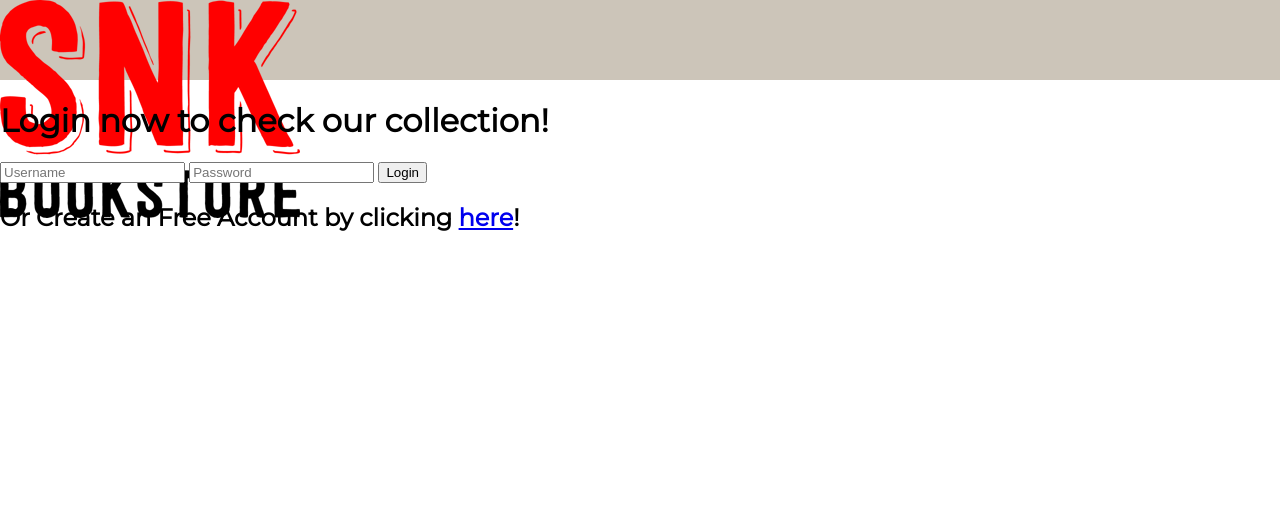
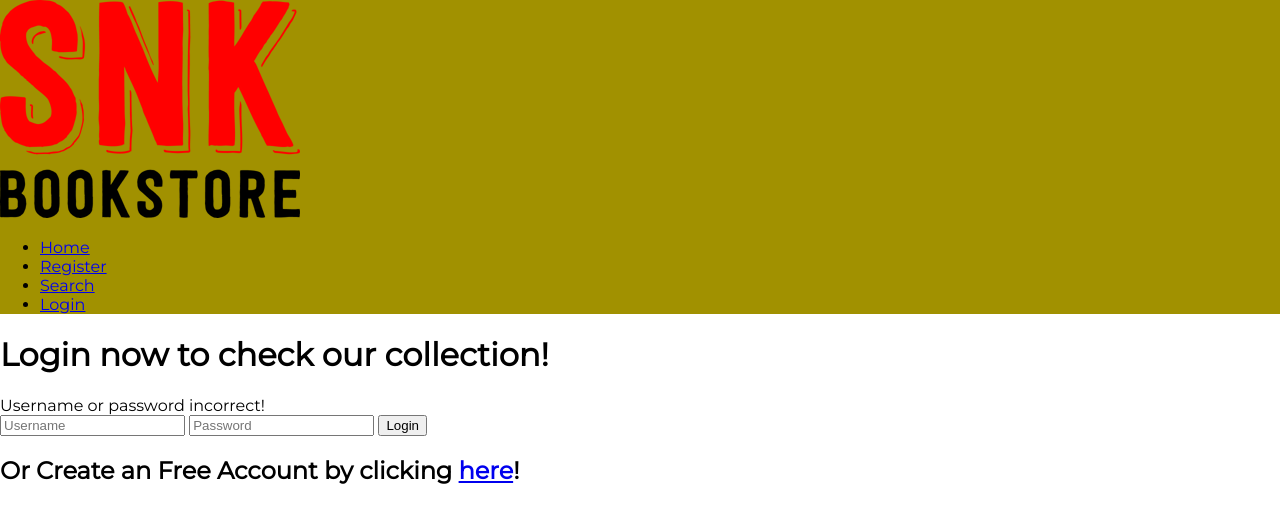
Before and after one commit to feecarvalho/project1, a Flask app: page /login in a window 1280 px wide. Shown: the top 523 px of the page. Run offline with Flask 2, Linux system fonts and the light colour scheme.

Commit message:
Adjust Login and Logout feature

```diff
--- a/application.py
+++ b/application.py
@@ -29,12 +29,18 @@ Session(app)
 
 @app.route("/")
 def index():
-    return render_template("index.html", )
+    if session.get('logged_in'):
+        return render_template("index.html", status="loggedin")
+    else:
+        return render_template("index.html")
 
 
 @app.route("/register", methods=['POST', 'GET'])
 def register():
-    message = None
+    message = ""
+    if session.get('logged_in'):
+        session['logged_in'] = True
+        return render_template("index.html", message="You are already registered!")
     if request.method == "POST":
         username = request.form.get("username")
         pass1 = request.form.get("pass1")
@@ -49,24 +55,31 @@ def register():
             return render_template('register.html', message=message)
         db.execute("INSERT INTO accounts (username, password) VALUES (:username, :password)", {"username": username, "password": password})
         db.commit()
-    message = "New account created successfully!"
+        message = "New account created successfully! Please login to start using SNK Bookstore!"
+        return render_template("login.html", message=message)
     return render_template("register.html", message=message)
 
 
 @app.route("/login", methods=['POST', 'GET'])
 def login():
     message = None
+    if session.get('logged_in'):
+        session['logged_in'] = True
+        return render_template("index.html", message="You already logged in!")
     if request.method == "POST":
         username = request.form.get("username")
         password = request.form.get("password")
-        connection = db.execute("SELECT * FROM accounts WHERE username = :username AND password = :password", {"username": username, "password": password}).fetchall()
-        if connection[0] == username and connection[1] == password:
+        connection = db.execute("SELECT * FROM accounts WHERE username = :username AND password = :password", {"username": username, "password": password}).fetchone()
+        if connection is not None:
             message = "Login successfull"
-            return render_template("index.html", message=message)
-    message = "Username or password incorrect!"
-    return render_template("login.html", message=message)
+            session['logged_in'] = True
+            session['username'] = username
+            return render_template("index.html", message=message, status="loggedin")
+    return render_template("login.html", message="Username or password incorrect!", status="loggedout")
 
 
 @app.route("/logout")
 def logout():
-    return render_template("logout.html")
+    session['logged_in'] = False
+    session['username'] = ''
+    return render_template("logout.html", status="loggedout")
--- a/static/style.css
+++ b/static/style.css
@@ -5,10 +5,10 @@ body {
 }
 
 nav {
-    background-color: #ccc5b9;
-    height: 10vh;
+    background-color: #a19100;
 }
 
 .nav-logo {
-
+    display: inline-block;
+    height: 120px;
 }
--- a/templates/layout.html
+++ b/templates/layout.html
@@ -4,7 +4,7 @@
         <meta charset="UTF-8">
         <title>sNk Bookstore</title>
         <link rel="stylesheet" href="/static/style.css">
-        <link href='https://fonts.googleapis.com/css?family=Montserrat' rel='stylesheet'>
+        <link rel="stylesheet" href="https://fonts.googleapis.com/css?family=Montserrat">
     </head>
     <body>
         <nav>
@@ -12,6 +12,17 @@
                 <a href="{{ url_for('index') }}">
                     <img src="/static/snk_logo.png" alt="snk-bookstore">
                 </a>
+                <ul class="nav-menu">
+                    <li><a href="{{ url_for('index') }}">Home</a></li>
+                    <li><a href="{{ url_for('register') }}">Register</a></li>
+                    <li><a href="#">Search</a></li>
+                    {% if status == "loggedin" or session['logged_in'] %}
+                    <li><a href="{{ url_for('logout') }}">Logout</a></li>
+                    {% else %}
+                    <li><a href="{{ url_for('login') }}">Login</a></li>
+                    {% endif %}
+                </ul>
+            </div>
         </nav>
         <h1>{% block heading %}{% endblock %}</h1>
 
--- a/templates/login.html
+++ b/templates/login.html
@@ -5,6 +5,8 @@
 {% endblock %}
 
 {% block body %}
+    {{ message }}
+
     <form action="{{ url_for('login') }}" method="POST">
         <input type="text" name="username" placeholder="Username">
         <input type="password" name="password" placeholder="Password">
--- a/templates/logout.html
+++ b/templates/logout.html
@@ -1,7 +1,7 @@
 {% extends 'layout.html' %}
 
 {% block heading %}
-    Login now to Book your flight!
+    Logout successfully.
 {% endblock %}
 
 {% block body %}
--- a/templates/register.html
+++ b/templates/register.html
@@ -1,15 +1,17 @@
 {% extends 'layout.html' %}
 
 {% block heading %}
-    Register to start booking your Fly8!
+    Register to check out our collection!
 {% endblock %}
 
 {% block body %}
 
-{{ message }}
+    {{ message }}
+
     <form action="{{ url_for('register') }}" method="POST">
         <input type="text" name="username" placeholder="Enter your username">
         <input type="password" name="pass1" placeholder="Create a password">
         <input type="password" name="pass2" placeholder="Repeate your password">
         <button>Register!</button>
+
 {% endblock %}
```
Also changed, not shown: templates/index.html (+8 -4 lines), 3 other files.
